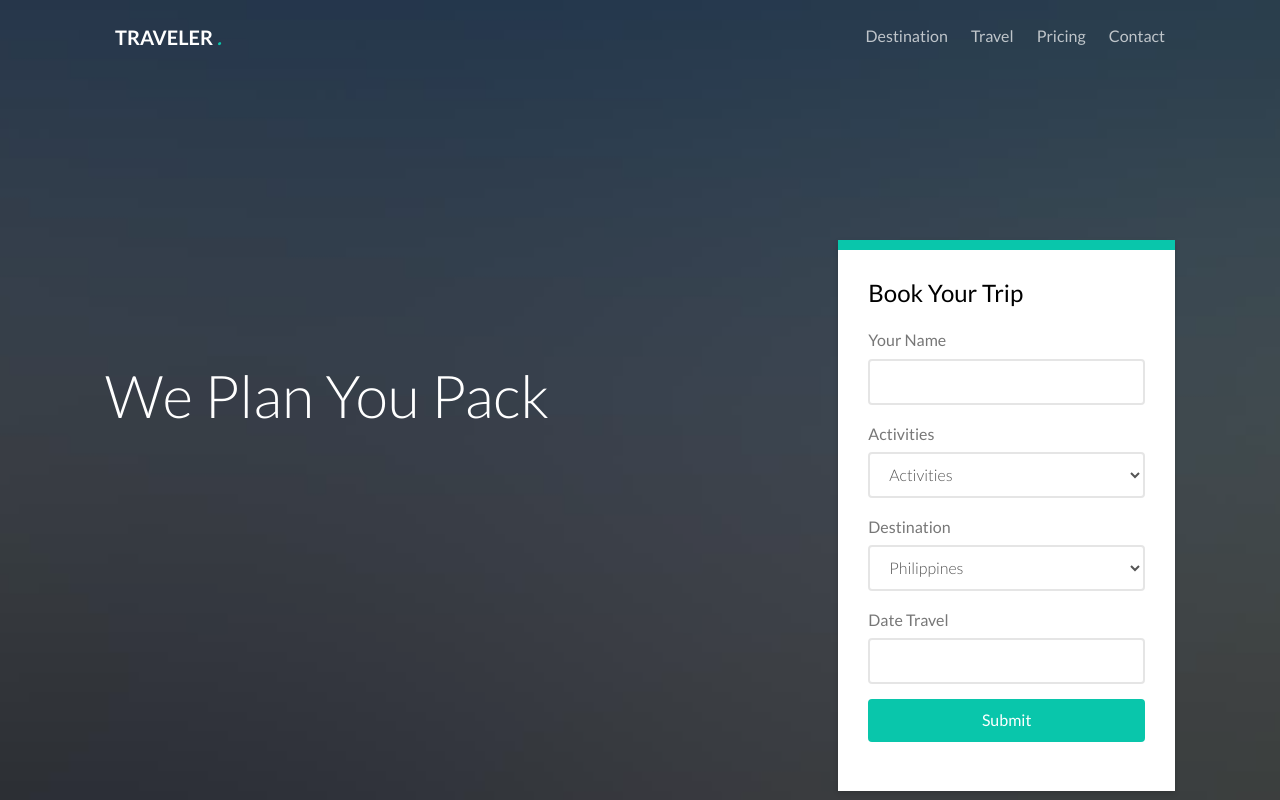
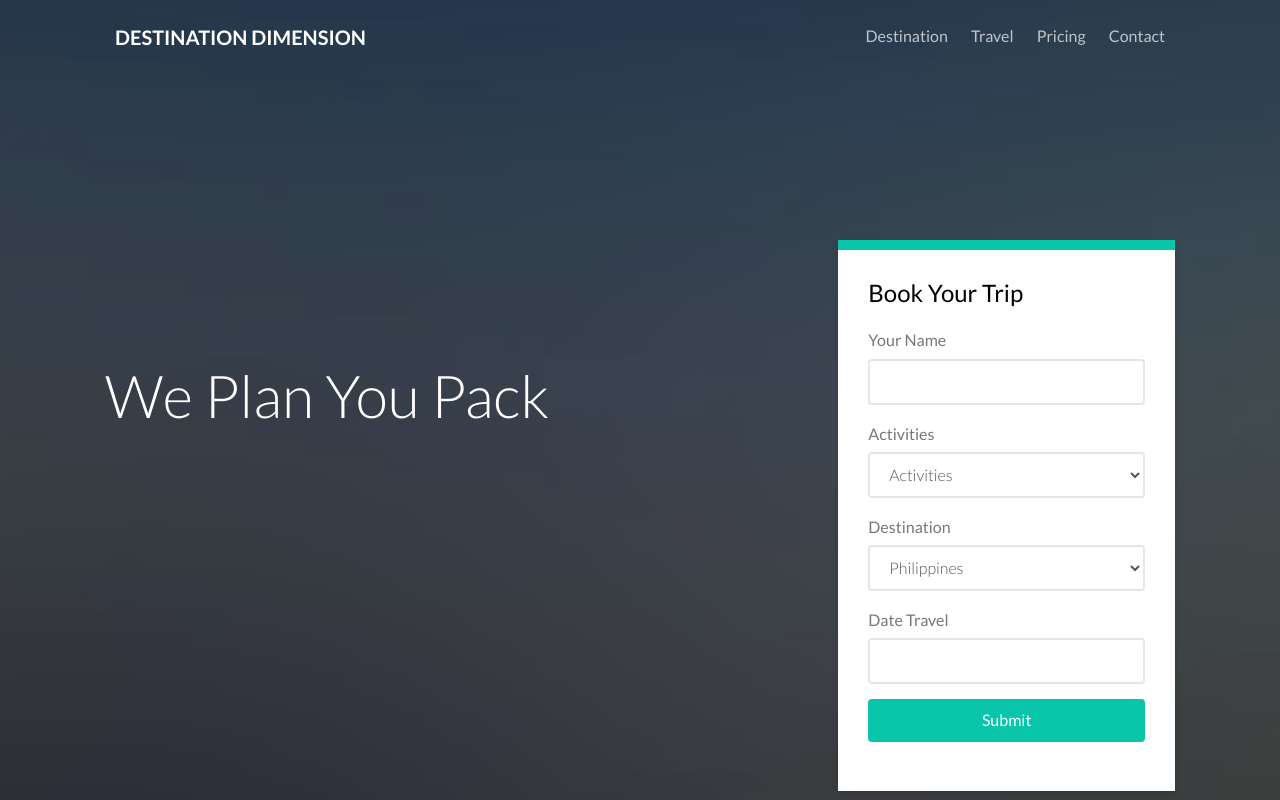
Before and after one commit to shwethashankar/destinationdimension.github.io, a plain HTML site: page destination-dimension/index.html in a window 1280 px wide. Shown: the top 800 px of the page. Drawn offline with Linux system fonts and the light colour scheme; files whose address does not match are found by name.

Commit message:
Update index.html

```diff
--- a/destination-dimension/index.html
+++ b/destination-dimension/index.html
@@ -70,7 +70,7 @@
 
 			<div class="row">
 				<div class="col-sm-4 col-xs-12">
-					<div id="gtco-logo"><a href="index.html">Traveler <em>.</em></a></div>
+					<div id="gtco-logo"><a href="index.html">Destination Dimension</a></div>
 				</div>
 				<div class="col-xs-8 text-right menu-1">
 					<ul>
```
